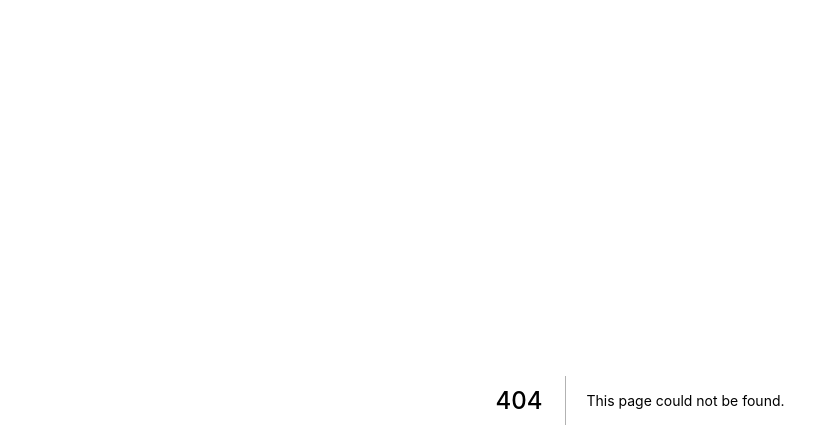
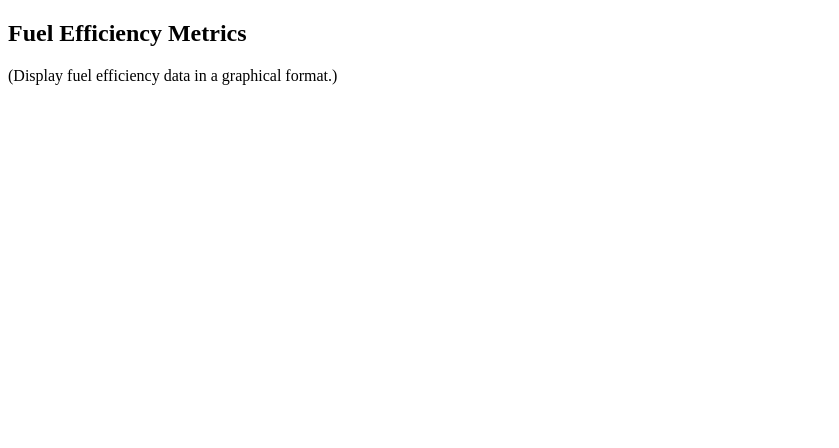
Before and after one commit to suprachakra/Unified-Crew-Operations-Digital-Twin-System-UCODTS-, a Next.js app in the folder frontend/: page /Sustainability/FuelEfficiency in a window 1280 px wide. Before the commit this address had no page. Shown: the top 448 px of the page, without its empty margins (0-839 px from the left). Built offline with nearby package versions, Linux system fonts and the light colour scheme.

Commit message:
Create FuelEfficiency.jsx

```diff
--- /dev/null
+++ b/frontend/src/pages/Sustainability/FuelEfficiency.jsx
@@ -0,0 +1,10 @@
+import React from 'react';
+
+const FuelEfficiency = () => (
+  <div>
+    <h2>Fuel Efficiency Metrics</h2>
+    <p>(Display fuel efficiency data in a graphical format.)</p>
+  </div>
+);
+
+export default FuelEfficiency;
```
